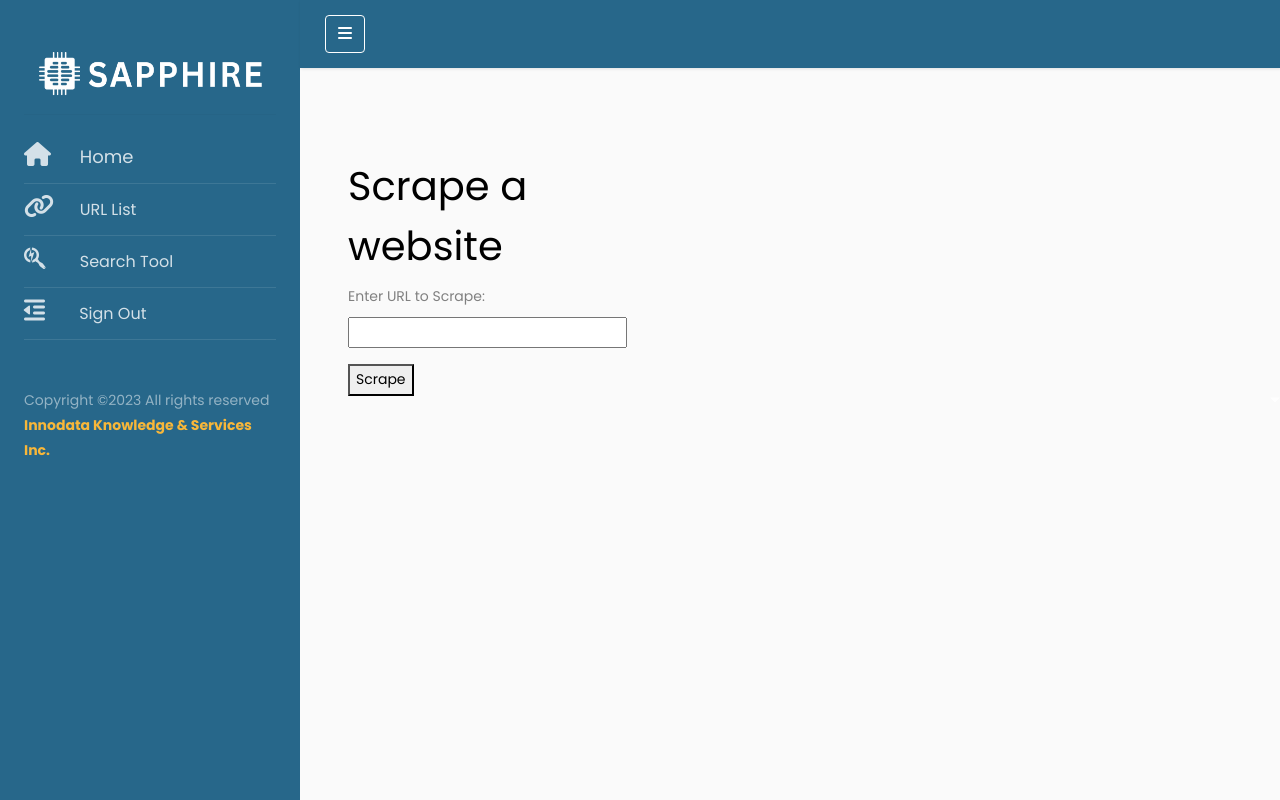
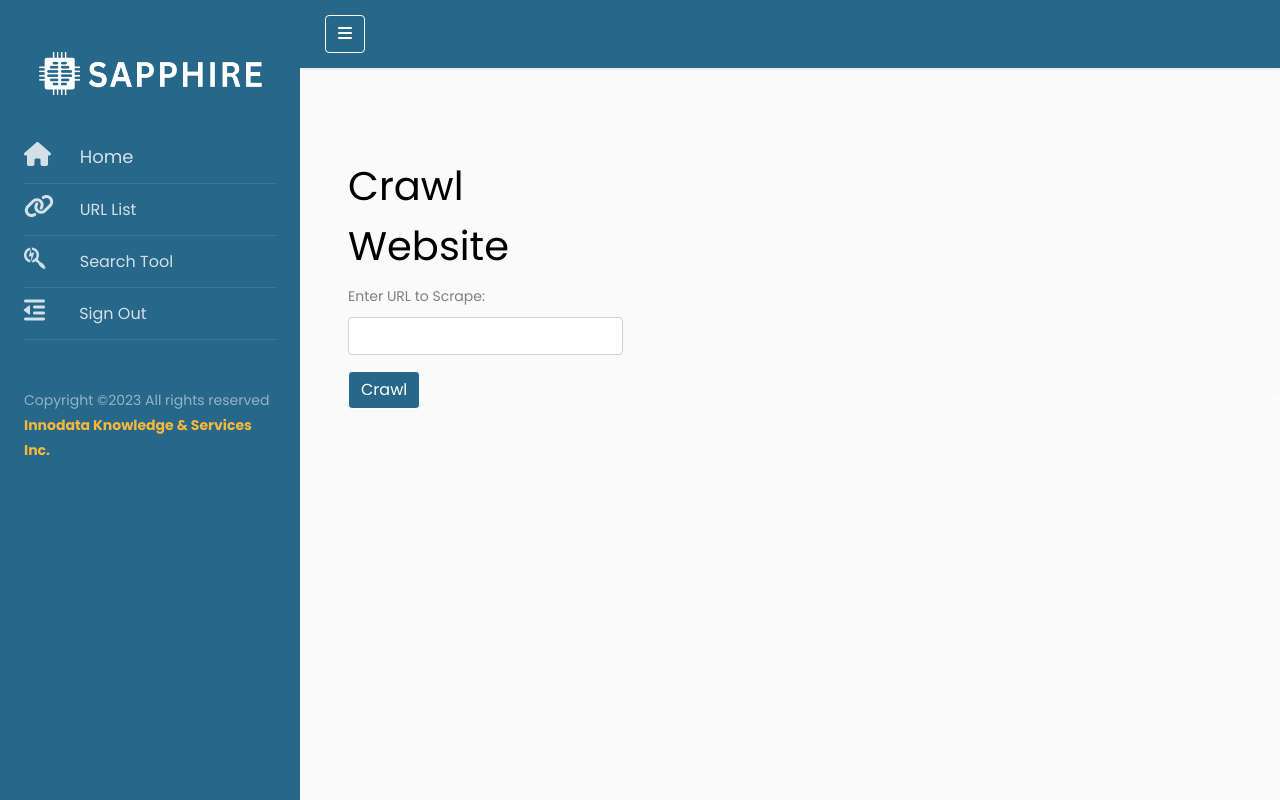
Before and after one commit to marviquint/Y23CP, a Django app: page /search/ in a window 1280 px wide. Run offline with Django 4.2, Linux system fonts and the light colour scheme; some libraries are stand-ins or nearby versions.

Commit message:
form changes

```diff
--- a/sapphire/forms.py
+++ b/sapphire/forms.py
@@ -11,4 +11,8 @@ class CustomPasswordChangeForm(PasswordChangeForm):
             self.fields[field_name].widget.attrs.update({'class': 'form-control'})
 
 class ScrapeForm(forms.Form):
-    url = forms.CharField(label='Enter URL to Scrape', max_length=255)
+     url = forms.CharField(
+        label='Enter URL to Scrape',
+        max_length=255,
+        widget=forms.TextInput(attrs={'class': 'form-control'})
+    )
--- a/sapphire/templates/base/searchtool.html
+++ b/sapphire/templates/base/searchtool.html
@@ -6,7 +6,7 @@
 <div class="container p-3 m-3 mx-auto">
   <div class="row">
     <div class="col-4">
-      <h1>Scrape a website</h1>
+      <h1>Crawl Website</h1>
       {% if messages %}
       <ul class="messages">
           {% for message in messages %}
@@ -17,7 +17,7 @@
       <form method="post">
         {% csrf_token %}
         {{ form.as_p }}
-        <button type="submit">Scrape</button>
+        <button type="submit" class="btn btn-primary">Crawl</button>
       </form>
     </div>
   </div>
```
Also changed, not shown: results.json (+1 -1 lines).
